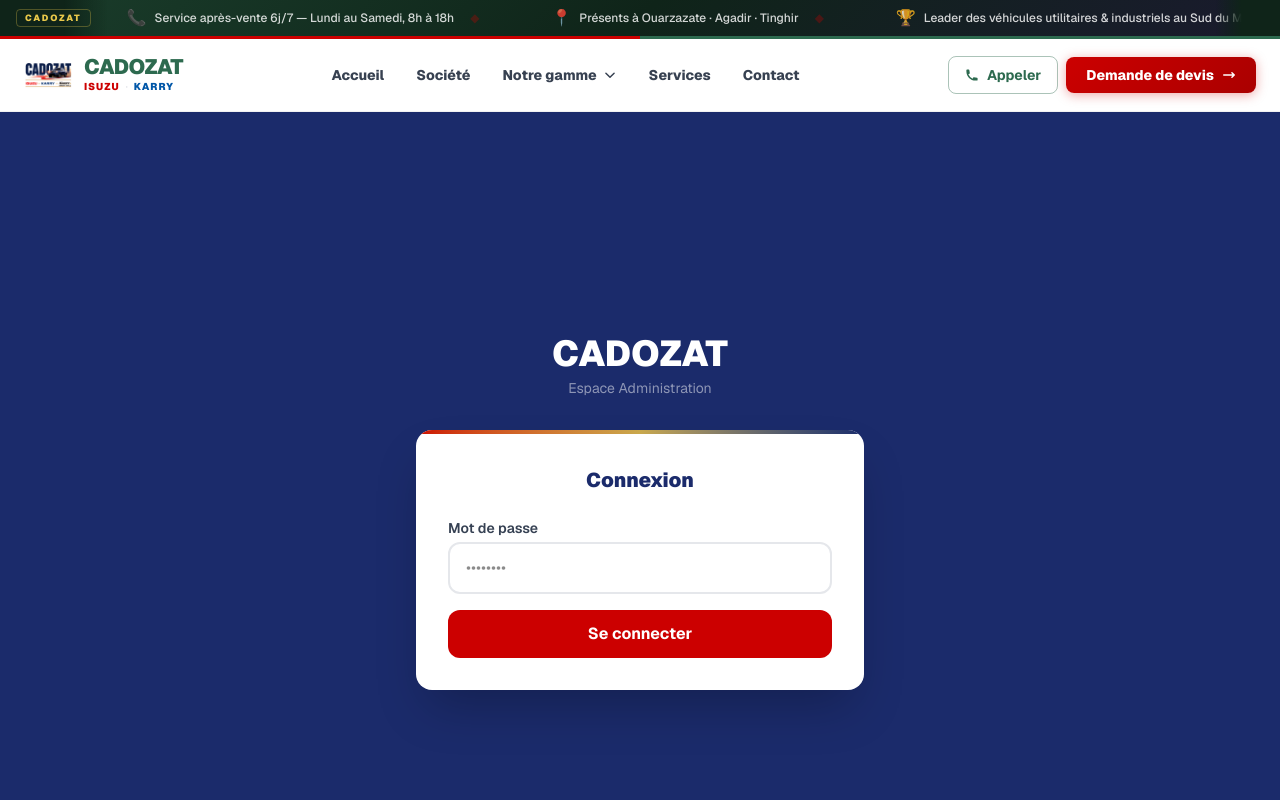
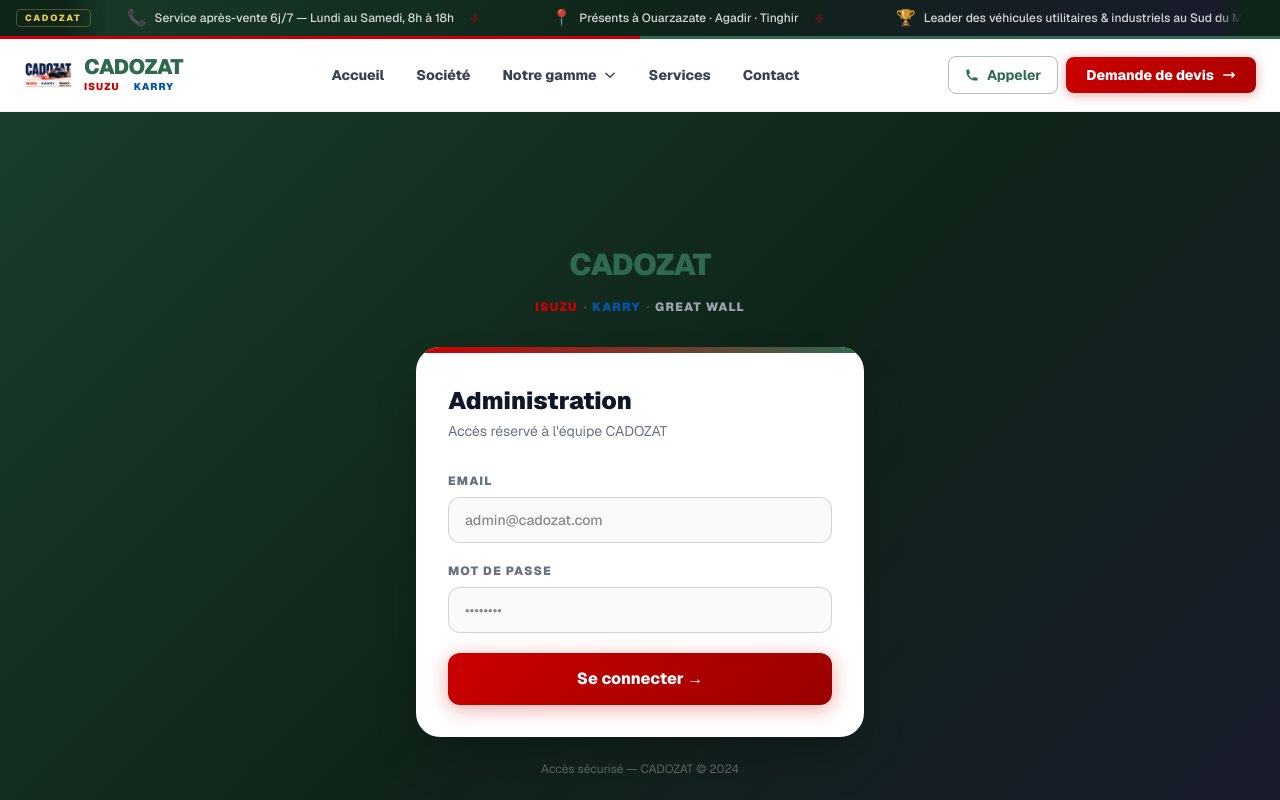
Before and after one commit to bouaidzakariaa-arch/CADOZAT, a Next.js app: page /admin/login in a window 1280 px wide. Shown: the top 800 px of the page. Built offline with nearby package versions, Linux system fonts and the light colour scheme.

Commit message:
feat: auth admin login + middleware

```diff
--- a/app/admin/login/page.tsx
+++ b/app/admin/login/page.tsx
@@ -1,96 +1,133 @@
 'use client'
+
+// app/admin/login/page.tsx
 
 import { useState } from 'react'
 import { useRouter } from 'next/navigation'
 
 export default function AdminLoginPage() {
   const router = useRouter()
+  const [email,    setEmail]    = useState('')
   const [password, setPassword] = useState('')
-  const [error, setError] = useState('')
-  const [loading, setLoading] = useState(false)
+  const [loading,  setLoading]  = useState(false)
+  const [erreur,   setErreur]   = useState('')
 
   const handleSubmit = async (e: React.FormEvent) => {
     e.preventDefault()
     setLoading(true)
-    setError('')
+    setErreur('')
 
     try {
-      const response = await fetch('/api/auth/login', {
-        method: 'POST',
+      const res = await fetch('/api/auth/login', {
+        method:  'POST',
         headers: { 'Content-Type': 'application/json' },
-        body: JSON.stringify({ password }),
+        body: JSON.stringify({ email, password }),
       })
 
-      if (response.ok) {
-        router.push('/admin/devis')
-        router.refresh()
-      } else {
-        setError('Mot de passe incorrect')
+      const data = await res.json()
+
+      if (!res.ok) {
+        setErreur(data.error || 'Identifiants incorrects')
+        return
       }
+
+      router.push('/admin')
+      router.refresh()
     } catch {
-      setError('Erreur de connexion')
+      setErreur('Erreur réseau, réessayez.')
     } finally {
       setLoading(false)
     }
   }
 
   return (
-    <main className="min-h-screen bg-[#1B2B6B] flex items-center justify-center px-4">
+    <div className="min-h-screen flex items-center justify-center px-4"
+      style={{ background: 'linear-gradient(135deg,#1a3d2b 0%,#0f2419 50%,#1a1a2e 100%)' }}>
+
       <div className="w-full max-w-md">
+
         {/* Logo */}
         <div className="text-center mb-8">
-          <h1 className="text-4xl font-black text-white mb-1">CADOZAT</h1>
-          <p className="text-white/50 text-sm">Espace Administration</p>
+          <div className="inline-flex items-center gap-3 mb-4">
+            <div className="font-black text-3xl tracking-tight" style={{ color: '#2D6A4F' }}>
+              CADOZAT
+            </div>
+          </div>
+          <div className="flex items-center justify-center gap-1.5">
+            <span className="font-black text-xs tracking-widest" style={{ color: '#CC0000' }}>ISUZU</span>
+            <span className="text-gray-500 text-xs">·</span>
+            <span className="font-black text-xs tracking-widest" style={{ color: '#0057A8' }}>KARRY</span>
+            <span className="text-gray-500 text-xs">·</span>
+            <span className="font-black text-xs tracking-widest" style={{ color: '#9ca3af' }}>GREAT WALL</span>
+          </div>
         </div>
 
         {/* Card */}
-        <div className="bg-white rounded-2xl overflow-hidden shadow-2xl">
-          <div className="h-1 bg-gradient-to-r from-[#CC0000] via-[#C9A84C] to-[#1B2B6B]"></div>
+        <div className="bg-white rounded-3xl shadow-2xl overflow-hidden">
+          <div className="h-1.5" style={{ background: 'linear-gradient(to right,#CC0000,#2D6A4F)' }}/>
+
           <div className="p-8">
-            <h2 className="text-xl font-black text-[#1B2B6B] mb-6 text-center">Connexion</h2>
+            <h1 className="text-2xl font-black text-gray-900 mb-1">Administration</h1>
+            <p className="text-sm text-gray-500 mb-8">Accès réservé à l'équipe CADOZAT</p>
 
-            <form onSubmit={handleSubmit} className="space-y-4">
+            <form onSubmit={handleSubmit} className="space-y-5">
+
+              {/* Email */}
               <div>
-                <label className="block text-sm font-semibold text-gray-700 mb-1">
+                <label className="block text-xs font-black uppercase tracking-widest text-gray-500 mb-2">
+                  Email
+                </label>
+                <input
+                  type="email" required
+                  placeholder="admin@cadozat.com"
+                  value={email}
+                  onChange={e => setEmail(e.target.value)}
+                  className="w-full px-4 py-3 rounded-xl border text-sm font-medium focus:outline-none transition-all"
+                  style={{ borderColor: 'rgba(0,0,0,.15)', background: '#fafafa' }}
+                  onFocus={e => (e.target.style.borderColor = '#CC0000')}
+                  onBlur={e  => (e.target.style.borderColor = 'rgba(0,0,0,.15)')}
+                />
+              </div>
+
+              {/* Mot de passe */}
+              <div>
+                <label className="block text-xs font-black uppercase tracking-widest text-gray-500 mb-2">
                   Mot de passe
                 </label>
                 <input
-                  type="password"
+                  type="password" required
+                  placeholder="••••••••"
                   value={password}
-                  onChange={(e) => setPassword(e.target.value)}
-                  required
-                  placeholder="••••••••"
-                  className="w-full px-4 py-3 border-2 border-gray-200 rounded-xl focus:border-[#CC0000] focus:outline-none transition-colors"
+                  onChange={e => setPassword(e.target.value)}
+                  className="w-full px-4 py-3 rounded-xl border text-sm font-medium focus:outline-none transition-all"
+                  style={{ borderColor: 'rgba(0,0,0,.15)', background: '#fafafa' }}
+                  onFocus={e => (e.target.style.borderColor = '#CC0000')}
+                  onBlur={e  => (e.target.style.borderColor = 'rgba(0,0,0,.15)')}
                 />
               </div>
 
-              {error && (
-                <div className="p-3 bg-red-50 border border-red-200 rounded-xl text-red-600 text-sm text-center">
-                  {error}
+              {/* Erreur */}
+              {erreur && (
+                <div className="p-3 rounded-xl text-sm font-medium text-red-700 bg-red-50 border border-red-200">
+                  ⚠️ {erreur}
                 </div>
               )}
 
-              <button
-                type="submit"
-                disabled={loading}
-                className="w-full py-3 bg-[#CC0000] text-white font-bold rounded-xl hover:bg-[#aa0000] transition-all disabled:opacity-50 flex items-center justify-center gap-2"
-              >
-                {loading ? (
-                  <>
-                    <svg className="animate-spin w-4 h-4" fill="none" viewBox="0 0 24 24">
-                      <circle className="opacity-25" cx="12" cy="12" r="10" stroke="currentColor" strokeWidth="4"></circle>
-                      <path className="opacity-75" fill="currentColor" d="M4 12a8 8 0 018-8V0C5.373 0 0 5.373 0 12h4zm2 5.291A7.962 7.962 0 014 12H0c0 3.042 1.135 5.824 3 7.938l3-2.647z"></path>
-                    </svg>
-                    Connexion...
-                  </>
-                ) : (
-                  'Se connecter'
-                )}
+              {/* Submit */}
+              <button type="submit" disabled={loading}
+                className="w-full py-3.5 rounded-xl font-extrabold text-white transition-all hover:scale-105 active:scale-95 disabled:opacity-60"
+                style={{ background: 'linear-gradient(135deg,#CC0000,#990000)', boxShadow: '0 4px 20px rgba(204,0,0,.35)' }}>
+                {loading ? 'Connexion...' : 'Se connecter →'}
               </button>
+
             </form>
           </div>
         </div>
+
+        <p className="text-center text-xs mt-6" style={{ color: 'rgba(255,255,255,.3)' }}>
+          Accès sécurisé — CADOZAT © 2024
+        </p>
       </div>
-    </main>
+    </div>
   )
 }
--- a/app/api/auth/login/route.ts
+++ b/app/api/auth/login/route.ts
@@ -1,31 +1,36 @@
+// app/api/auth/login/route.ts
 import { NextRequest, NextResponse } from 'next/server'
 import { cookies } from 'next/headers'
 
-const PASSWORD = 'cadozat2024'
-const SECRET_KEY = 'cadozat-secret-key-2024'
+// ✅ Identifiants admin — changez ces valeurs !
+const ADMIN_EMAIL    = 'admin@cadozat.com'
+const ADMIN_PASSWORD = 'Cadozat@2024!'
+const SECRET_KEY     = 'cadozat-secret-key-2024'
 
 export async function POST(request: NextRequest) {
   try {
-    const { password } = await request.json()
+    const { email, password } = await request.json()
 
-    if (password !== PASSWORD) {
-      return NextResponse.json({ error: 'Mot de passe incorrect' }, { status: 401 })
+    // Vérifier email ET mot de passe
+    if (email !== ADMIN_EMAIL || password !== ADMIN_PASSWORD) {
+      return NextResponse.json({ error: 'Email ou mot de passe incorrect' }, { status: 401 })
     }
 
     // Créer un token valable 30 jours
     const payload = {
-      key: SECRET_KEY,
-      exp: Date.now() + 30 * 24 * 60 * 60 * 1000, // 30 jours
+      key:   SECRET_KEY,
+      email: ADMIN_EMAIL,
+      exp:   Date.now() + 30 * 24 * 60 * 60 * 1000,
     }
     const token = Buffer.from(JSON.stringify(payload)).toString('base64')
 
     const cookieStore = await cookies()
     cookieStore.set('admin-token', token, {
       httpOnly: true,
-      secure: false,
+      secure:   process.env.NODE_ENV === 'production',
       sameSite: 'lax',
-      maxAge: 30 * 24 * 60 * 60, // 30 jours
-      path: '/',
+      maxAge:   30 * 24 * 60 * 60,
+      path:     '/',
     })
 
     return NextResponse.json({ success: true })
--- /dev/null
+++ b/middleware.ts
@@ -0,0 +1,33 @@
+// middleware.ts
+import { NextRequest, NextResponse } from 'next/server'
+
+const SECRET_KEY = 'cadozat-secret-key-2024'
+
+export function middleware(request: NextRequest) {
+  const { pathname } = request.nextUrl
+
+  // Protéger toutes les routes /admin sauf /admin/login
+  if (pathname.startsWith('/admin') && !pathname.startsWith('/admin/login')) {
+    const token = request.cookies.get('admin-token')?.value
+
+    if (!token) {
+      return NextResponse.redirect(new URL('/admin/login', request.url))
+    }
+
+    try {
+      const payload = JSON.parse(Buffer.from(token, 'base64').toString())
+      // Vérifier la clé et l'expiration
+      if (payload.key !== SECRET_KEY || payload.exp < Date.now()) {
+        return NextResponse.redirect(new URL('/admin/login', request.url))
+      }
+    } catch {
+      return NextResponse.redirect(new URL('/admin/login', request.url))
+    }
+  }
+
+  return NextResponse.next()
+}
+
+export const config = {
+  matcher: ['/admin/:path*'],
+}
```
